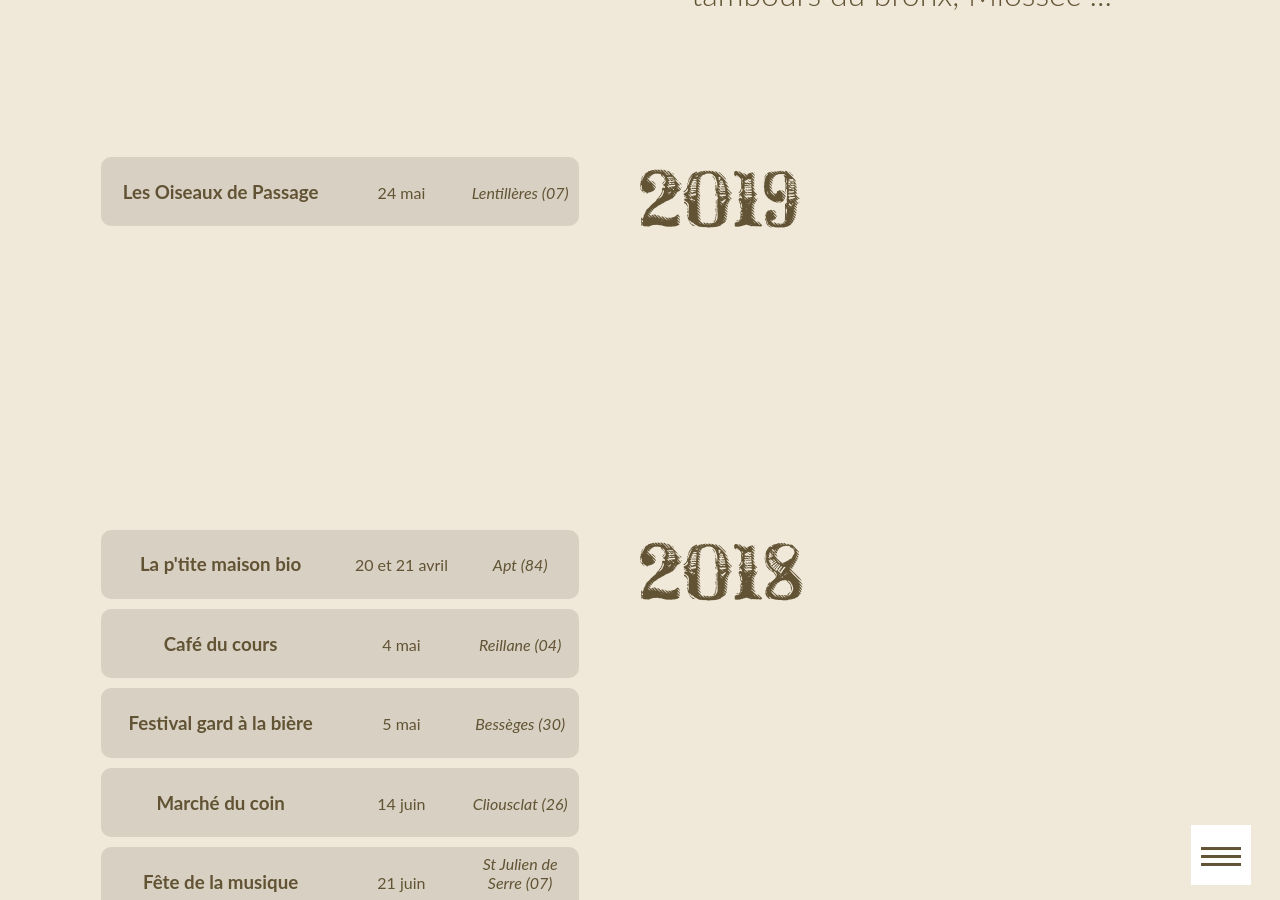
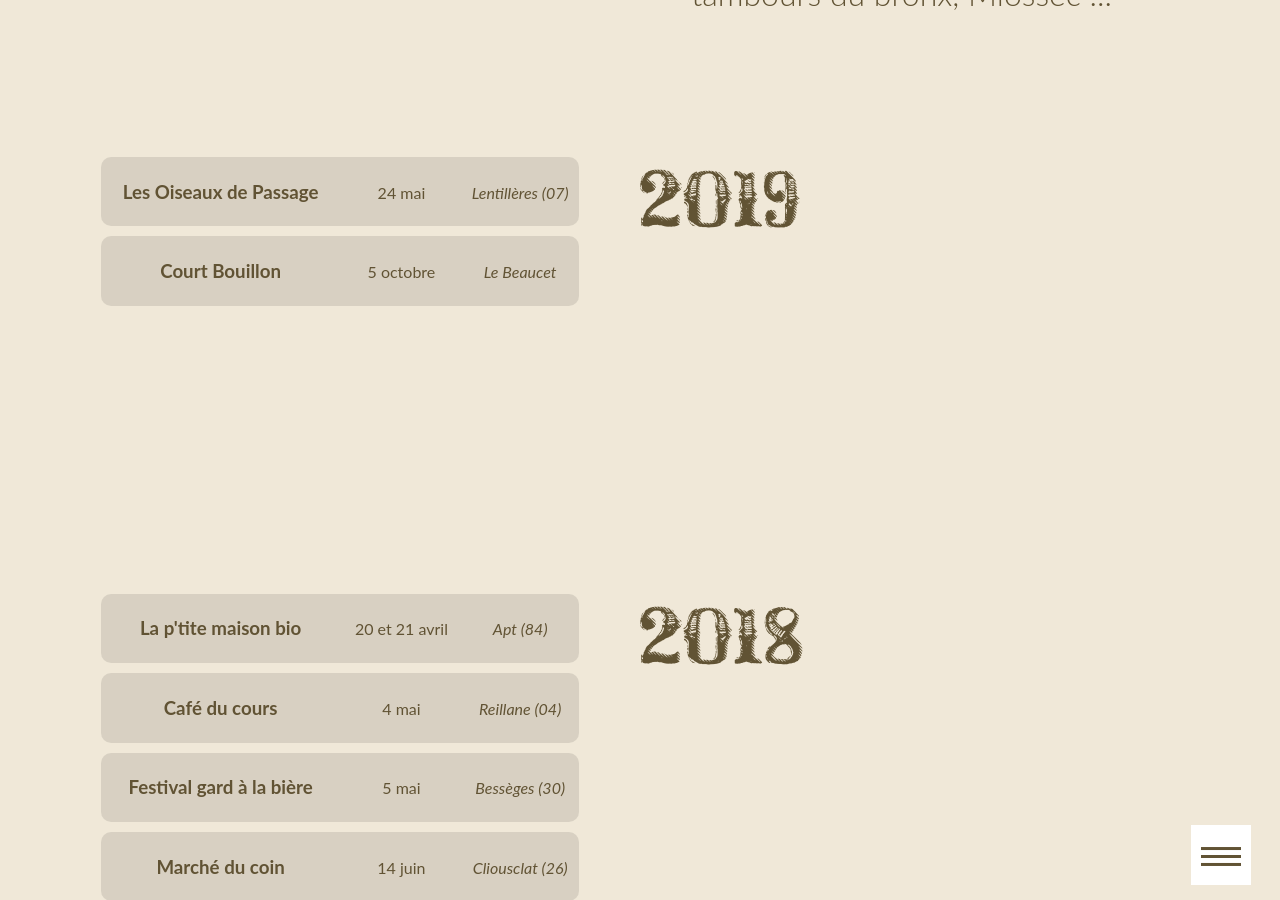
Before and after one commit to ftmftrs/ftmftrs.github.io, a Jekyll site: the page built from concert/index.html, in a window 1280 px wide and 900 px high, scrolled down 897 px. Built offline with Jekyll 4.4.1, drawn with Linux system fonts in a browser that asks for light colours; Markdown is read by kramdown in place of the engine named in the settings; comment, search, counter and statistics services are not loaded.

Commit message:
Update concerts.yml

```diff
--- a/_data/concerts.yml
+++ b/_data/concerts.yml
@@ -4,6 +4,10 @@
     - title: Les Oiseaux de Passage
       date: 24 mai
       address: Lentillères (07)
+
+    - title: Court Bouillon
+      date: 5 octobre
+      address: Le Beaucet
 
 - name: 2018
   dates:
```
